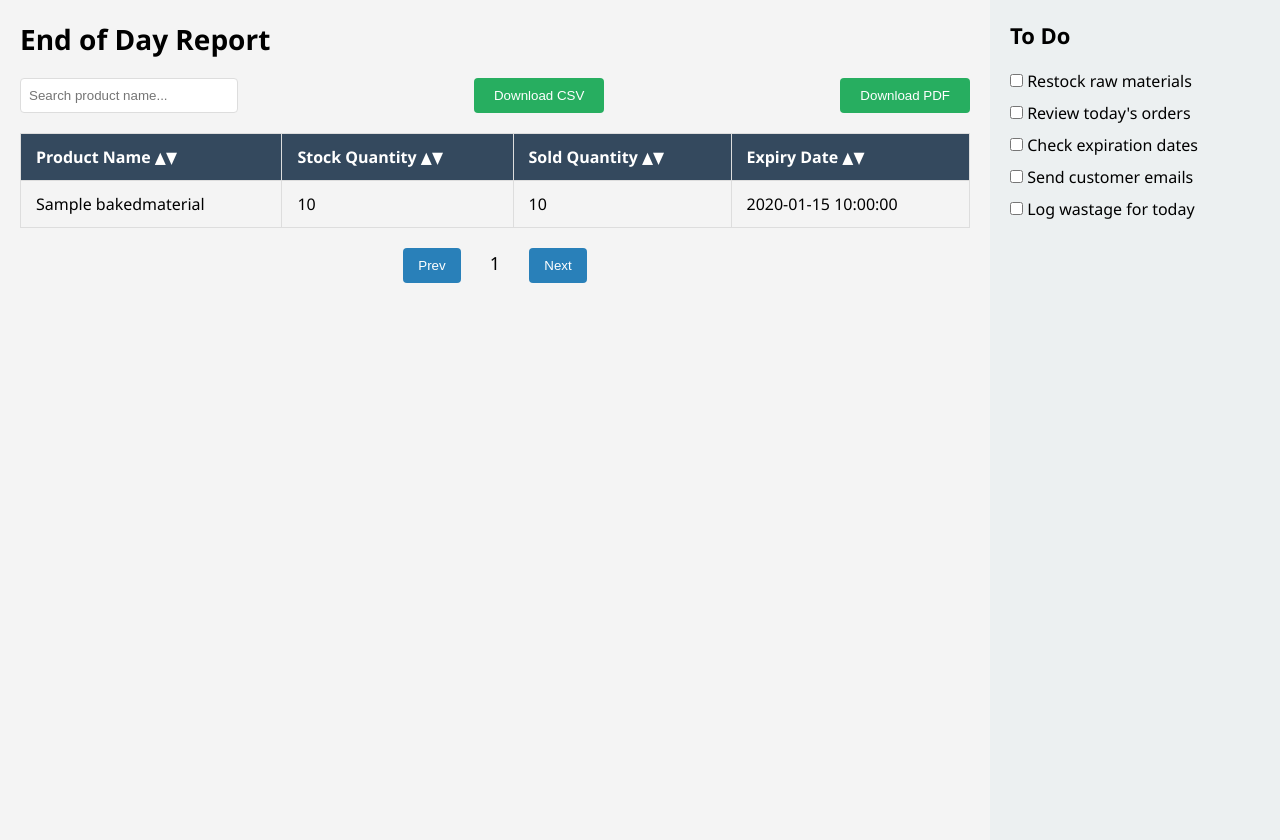
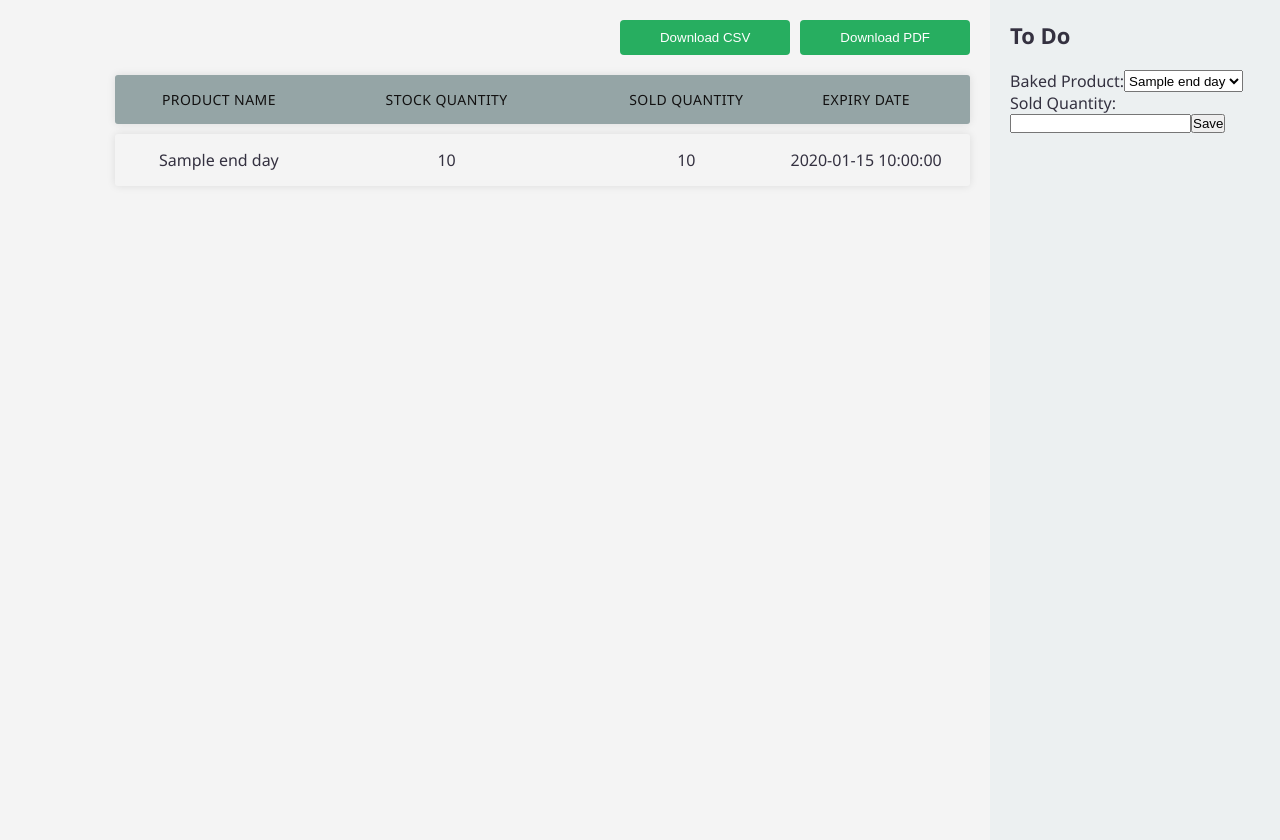
Before and after one commit to dalvisonavi/Capstone-2024, a Flask app: page /end_day_report in a window 1280 px wide. Shown: the part 127-967 px from the top of the page. Run offline with Flask 3, Linux system fonts and the light colour scheme; a database or web service that is not in the repository returns one stand-in record (values such as "Sample title").

Commit message:
udated ui + end day report

```diff
--- a/main.py
+++ b/main.py
@@ -35,6 +35,7 @@ suppliers_collection = db['suppliers']
 rawmaterials_collection = db['rawmaterials']
 baked_collection = db['bakedmaterials']
 inventory_collection = db['inventory']
+end_day_collection = db['end_day']
 
 # Initialize database
 DBConfig()
@@ -256,33 +257,19 @@ def edit_baked_product(item_id):
 @app.route('/delete_baked_product/<item_id>', methods=['DELETE'])
 def delete_baked_product(item_id):
     try:
-        # Check if the provided item_id is a valid ObjectId format
-        object_id = ObjectId(item_id)
+        print(f"Received request to delete item with ID: {item_id}")
+
+        # Query using `_id` as a string
+        result = baked_collection.delete_one({'_id': ObjectId(item_id)})
+        if result.deleted_count == 1:
+            print(f"Item with ID {item_id} deleted successfully.")
+            return jsonify({'message': 'Baked product deleted successfully!'}), 200
+        else:
+            print(f"Item with ID {item_id} not found.")
+            return jsonify({'message': 'Baked product not found!'}), 404
     except Exception as e:
-        return jsonify({'message': f'Invalid ObjectId format: {str(e)}'}), 400
-
-    # Log the object_id to confirm it's correct
-    print(f"Attempting to delete item with ID: {item_id}")
-
-    # Try to find the item first to check if it's in the database
-    item = baked_collection.find_one({'_id': object_id})
-
-    # Log the result of the find query
-    if item:
-        print(f"Item found: {item}")
-    else:
-        print("Item not found")
-
-    if not item:
-        return jsonify({'message': 'Baked product not found!'}), 404
-
-    # Delete the item if found
-    result = baked_collection.delete_one({'_id': object_id})
-    if result.deleted_count == 1:
-        return jsonify({'message': 'Baked product deleted successfully!'}), 200
-    else:
-        return jsonify({'message': 'Error deleting baked product from database!'}), 500
-
+        print(f"Error occurred: {str(e)}")
+        return jsonify({'message': f'Error deleting baked product: {str(e)}'}), 500
 
 @app.route('/update_baked_product/<item_id>', methods=['POST'])
 def update_baked_product(item_id):
@@ -318,6 +305,7 @@ def update_baked_product(item_id):
 
     if result.modified_count == 1:
         return jsonify({'message': 'Baked product updated successfully!'}), 200
+
     else:
         return jsonify({'message': 'No changes made to the baked product.'}), 400
 
@@ -568,13 +556,69 @@ def delete_wastage(material_type, item_id):
     collection.delete_one({"_id": ObjectId(item_id)})
     return redirect(url_for('wastage_log'))
 
+
 @app.route('/end_day_report')
 def end_day_report():
-    # Fetch data from MongoDB and structure it for display
-    data = list(baked_collection.find({}, {"_id": 0, "name": 1, "quantity": 1, "sold_quantity": 1, "expiry_date": 1}))
+    try:
+        # Step 1: Insert baked items into end_day collection
+        baked_items = list(baked_collection.find())  # Fetch all baked items
 
-    # Pass data to the template
-    return render_template("end_day_report.html", report_data=data)
+        for item in baked_items:
+            # Check if the item already exists in the end_day collection
+            if not end_day_collection.find_one({'_id': item['_id']}):
+                end_day_collection.insert_one(item)
+
+        # Step 2: Prepare data for the template
+        report_data = list(
+            end_day_collection.find({}, {"_id": 0, "name": 1, "quantity": 1, "sold_quantity": 1, "expiry_date": 1})
+        )
+
+        # Step 3: Render the template with the data
+        return render_template("end_day_report.html", report_data=report_data)
+    except Exception as e:
+        return jsonify({'error': str(e)}), 500
+
+@app.route('/save_end_day', methods=['POST'])
+def save_end_day():
+    try:
+        # Get form data
+        end_day_product_id = request.form.get('product')  # Fetch product ID from the dropdown
+        sold_quantity = request.form.get('sold_quantity')
+
+        # Debugging: Print form data to console
+        print(f"end_day_product_id: {end_day_product_id}, sold_quantity: {sold_quantity}")
+
+        # Check if required data is provided
+        if not end_day_product_id or not sold_quantity:
+            return jsonify({'error': 'Missing product or sold quantity!'}), 400
+
+        # Convert sold_quantity to integer
+        sold_quantity = int(sold_quantity)
+
+        # Check if the product already exists in the end_day collection
+        existing_entry = end_day_collection.find_one({'_id': ObjectId(end_day_product_id)})
+
+        if existing_entry:
+            # Update the existing entry's sold_quantity
+            result = end_day_collection.update_one(
+                {'_id': ObjectId(end_day_product_id)},
+                {'$set': {'sold_quantity': sold_quantity}}
+            )
+            if result.matched_count == 0:
+                return jsonify({'error': 'Product update failed!'}), 500
+        else:
+            # Insert new entry if it does not exist
+            new_entry = {
+                '_id': ObjectId(end_day_product_id),
+                'sold_quantity': sold_quantity
+            }
+            end_day_collection.insert_one(new_entry)
+
+        # Redirect back to the end day report page
+        return redirect(url_for('end_day_report'))
+
+    except Exception as e:
+        return jsonify({'error': str(e)}), 500
 
 # Additional route for CSV download (optional)
 @app.route('/download_csv')
@@ -582,13 +626,14 @@ def download_csv():
     items = baked_collection.find()
 
     def generate():
-        data = ['Product Name, Stock Quantity, Sold Quantity, Expiry Date\n']  # Header row
+        data = ['Product Name, Stock Quantity, Sold Quantity\n']  # Header row
         for item in items:
-            line = f"{item['name']},{item['quantity']},{item['sold_quantity']},{item['expiry_date']}\n"
+            line = f"{item['name']},{item['quantity']},{item['sold_quantity']}\n"
             data.append(line)
         return data
 
     return Response(generate(), mimetype='text/csv', headers={"Content-Disposition": "attachment;filename=report.csv"})
+
 
 # Additional route for PDF download (optional)
 @app.route('/download_pdf')
@@ -641,6 +686,8 @@ def download_pdf():
     )
 
 
+
+
 # Ensure the app runs
 if __name__ == "__main__":
     app.run(debug=True)
--- a/static/end_day_report.css
+++ b/static/end_day_report.css
@@ -3,6 +3,7 @@ body {
     background-color: #f4f4f4;
     margin: 0;
     padding: 0;
+    color:#343140;
 }
 
 #typewriter-header {
@@ -107,118 +78,109 @@ body {
     margin-bottom: 20px;
 }
 
-/* Table Styling */
-.styled-table {
-    width: 100%;
-    border-collapse: collapse;
-    margin-bottom: 20px;
-    font-size: 16px;
-}
-
-.styled-table thead tr {
-    background-color: #34495e;
-    color: white;
-    text-align: left;
-}
-
-.styled-table th, .styled-table td {
-    padding: 12px 15px;
-    border: 1px solid #ddd;
-}
-
-.styled-table tbody tr:nth-child(even) {
-    background-color: #f3f3f3;
-}
-
-.styled-table tbody tr:hover {
-    background-color: #f1c40f;
-    cursor: pointer;
-}
-
-/* Sorting Arrows */
-.styled-table th {
-    cursor: pointer;
-    position: relative;
-}
-
-.styled-table th::after {
-    content: ' \25B2'; /* Default Up Arrow */
-    position: absolute;
-    right: 10px;
-    font-size: 12px;
-    visibility: hidden;
-}
-
-.styled-table th.sort-asc::after {
-    content: ' \25B2'; /* Up Arrow */
-    visibility: visible;
-}
-
-.styled-table th.sort-desc::after {
-    content: ' \25BC'; /* Down Arrow */
-    visibility: visible;
-}
-
 /* Filter & Download Section */
 .filter-sort {
     display: flex;
-    justify-content: space-between;
+    justify-content: flex-end;
     margin-bottom: 20px;
 }
 
-.filter-sort input {
-    padding: 8px;
-    width: 200px;
-    border: 1px solid #ddd;
-    border-radius: 4px;
-}
 
 .filter-sort button {
     background-color: #27ae60;
     color: white;
-    padding: 10px 20px;
+    padding: 10px 40px;
     border: none;
     border-radius: 4px;
     cursor: pointer;
+    margin-left: 10px;
 }
 
 .filter-sort button:hover {
     background-color: #2ecc71;
 }
+.responsive-table {
+    width: 90%;
+    margin-bottom: 20px;
+    padding: 0px;
+    text-align:center;
+    margin-left: auto;
+    margin-right:0;
+  }
+  .responsive-table li {
+    border-radius: 3px;
+    padding: 15px 20px;
+    display: flex;
+    justify-content: space-between;
+    margin-bottom: 10px;
+    box-shadow: 0px 0px 9px 0px rgba(0, 0, 0, 0.1);
+  }
+  .table-header {
+    background-color: #95A5A6;
+    color: #121111;
+    font-size: 14px;
+    text-transform: uppercase;
+    letter-spacing: 0.03em;
+    text-align:center;
+  }
+  .table-row:hover {
+    background-color: #e9ecef;
+    text-align: center;
+  }
+  .table-row .col-4 form button {
+    background-color: #f6ad3f;
+    color: white;
+    border: none;
+    padding: 8px 12px;
+    cursor: pointer;
+    transition: background-color 0.3s;
 
-/* Pagination Styling */
-.pagination {
-    text-align: center;
+  }
+  .table-row .col-4 form button:hover {
+    background-color: #c82333;
+  }
+
+  .col-1 {
+    flex-basis: 35%;
+  }
+  .col-2 {
+    flex-basis: 60%;
+  }
+  .col-3 {
+    flex-basis: 40%;
+  }
+  .col-4 {
+    flex-basis: 35%;
+  }
+   .col-5 {
+    flex-basis: 35%;
+   }
+table {
+    width: 100%;
+    border-collapse: collapse;
     margin-top: 20px;
+    margin-bottom: 20px;
 }
 
-.pagination button {
-    padding: 10px 15px;
-    background-color: #2980b9;
-    color: white;
-    border: none;
-    margin: 0 5px;
-    border-radius: 4px;
-    cursor: pointer;
+th, td {
+    padding: 10px;
+    border: 1px solid #dee2e6;
+    text-align: left;
 }
 
-.pagination button:hover {
-    background-color: #3498db;
+th {
+    background-color: #474646;
+    color: white;
 }
 
-.pagination span {
-    font-size: 18px;
-    padding: 10px 20px;
+tr:nth-child(even) {
+    background-color: #f2f2f2;
 }
-
-/* Mobile Responsive */
-@media (max-width: 768px) {
-    .container {
-        flex-direction: column;
-    }
-
-    .sidebar, .sidebar-right {
-        width: 100%;
-        height: auto;
-    }
+tr:hover {
+    background-color: #e9ecef;
 }
+form {
+    margin: 20px 0;
+    display: flex;
+    flex-wrap: wrap;
+}
--- a/templates/end_day_report.html
+++ b/templates/end_day_report.html
@@ -14,47 +14,50 @@
 
     <div class="container">
         <main class="content">
-            <h1>End of Day Report</h1>
             <!-- Filter and Sorting Options -->
             <div class="filter-sort">
-                <input type="text" id="searchInput" placeholder="Search product name..." />
                 <a href="{{ url_for('download_csv') }}"><button id="csvDownload">Download CSV</button></a>
                 <a href="{{ url_for('download_pdf') }}"><button id="pdfDownload">Download PDF</button></a>
             </div>
-            <table class="styled-table" id="report-table">
-                <thead>
-                    <tr>
-                        <th onclick="sortTable(0)">Product Name &#x25B2;&#x25BC;</th>
-                        <th onclick="sortTable(1)">Stock Quantity &#x25B2;&#x25BC;</th>
-                        <th onclick="sortTable(2)">Sold Quantity &#x25B2;&#x25BC;</th>
-                        <th onclick="sortTable(3)">Expiry Date &#x25B2;&#x25BC;</th>
-                    </tr>
-                </thead>
-                <tbody id="report-body">
-                    {% for item in report_data %}
-                    <tr>
-                        <td>{{ item.name }}</td>
-                        <td>{{ item.quantity }}</td>
-                        <td>{{ item.sold_quantity }}</td>
-                        <td>{{ item.expiry_date }}</td>
-                    </tr>
-                    {% endfor %}
-                </tbody>
-            </table>
-            <div class="pagination">
-                <button id="prevPage">Prev</button>
-                <span id="pageNumber">1</span>
-                <button id="nextPage">Next</button>
-            </div>
+            <ul class="responsive-table" id="report-table">
+                <li class="table-header">
+                    <div class="col col-1" onclick="sortTable(0)">Product Name </div>
+                    <div class="col col-2" onclick="sortTable(1)">Stock Quantity</div>
+                    <div class="col col-3" onclick="sortTable(2)">Sold Quantity</div>
+                    <div class="col col-4" onclick="sortTable(3)">Expiry Date </div>
+                </li>
+                {% for item in report_data %}
+                <li class="table-row">
+                    <div class="col col-1" data-label="Product Name">{{ item.name }}</div>
+                    <div class="col col-2" data-label="Stock Quantity">{{ item.quantity }}</div>
+                    <div class="col col-3" data-label="Sold Quantity">{{ item.sold_quantity }}</div>
+                    <div class="col col-4" data-label="Expiry Date">{{ item.expiry_date }}</div>
+                </li>
+                {% else %}
+                <li class="table-row">
+                    <div class="col" colspan="4">No report data available.</div>
+                </li>
+                {% endfor %}
+            </ul>
         </main>
         <aside class="sidebar-right">
             <h2>To Do</h2>
             <ul>
-                <li><input type="checkbox"> Restock raw materials</li>
-                <li><input type="checkbox"> Review today's orders</li>
-                <li><input type="checkbox"> Check expiration dates</li>
-                <li><input type="checkbox"> Send customer emails</li>
-                <li><input type="checkbox"> Log wastage for today</li>
+                <form action="/save_end_day" method="post">
+                    <label for="end_day_product">Baked Product:</label>
+                    <select id="end_day_product" name="end_day_product" required>
+                        {% for item in report_data %}
+                        <option value="{{ item._id }}">{{ item.name }}</option>
+                        {% endfor %}
+                    </select>
+
+                    <label for="sold_quantity">Sold Quantity:</label>
+                    <input type="number" id="sold_quantity" name="sold_quantity" min="0" required>
+
+                    <button type="submit">Save</button>
+                </form>
+
+
             </ul>
         </aside>
     </div>
```
Also changed, not shown: other parts of static/end_day_report.css (+0 -30 lines), static/inventory.js (+88 -7 lines), templates/inventory.html (+6 -6 lines), templates/order_management.html (+5 -5 lines).
